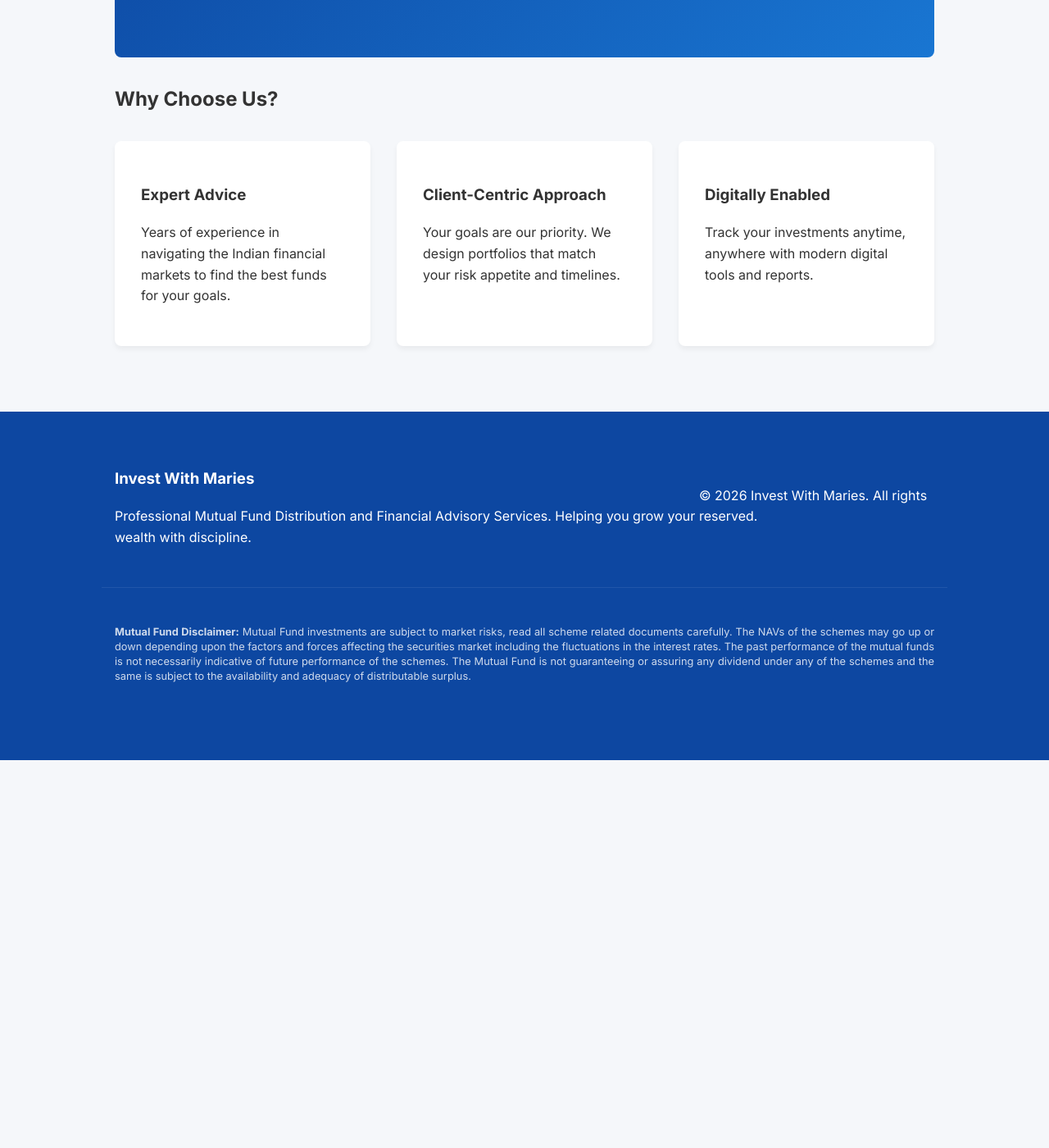
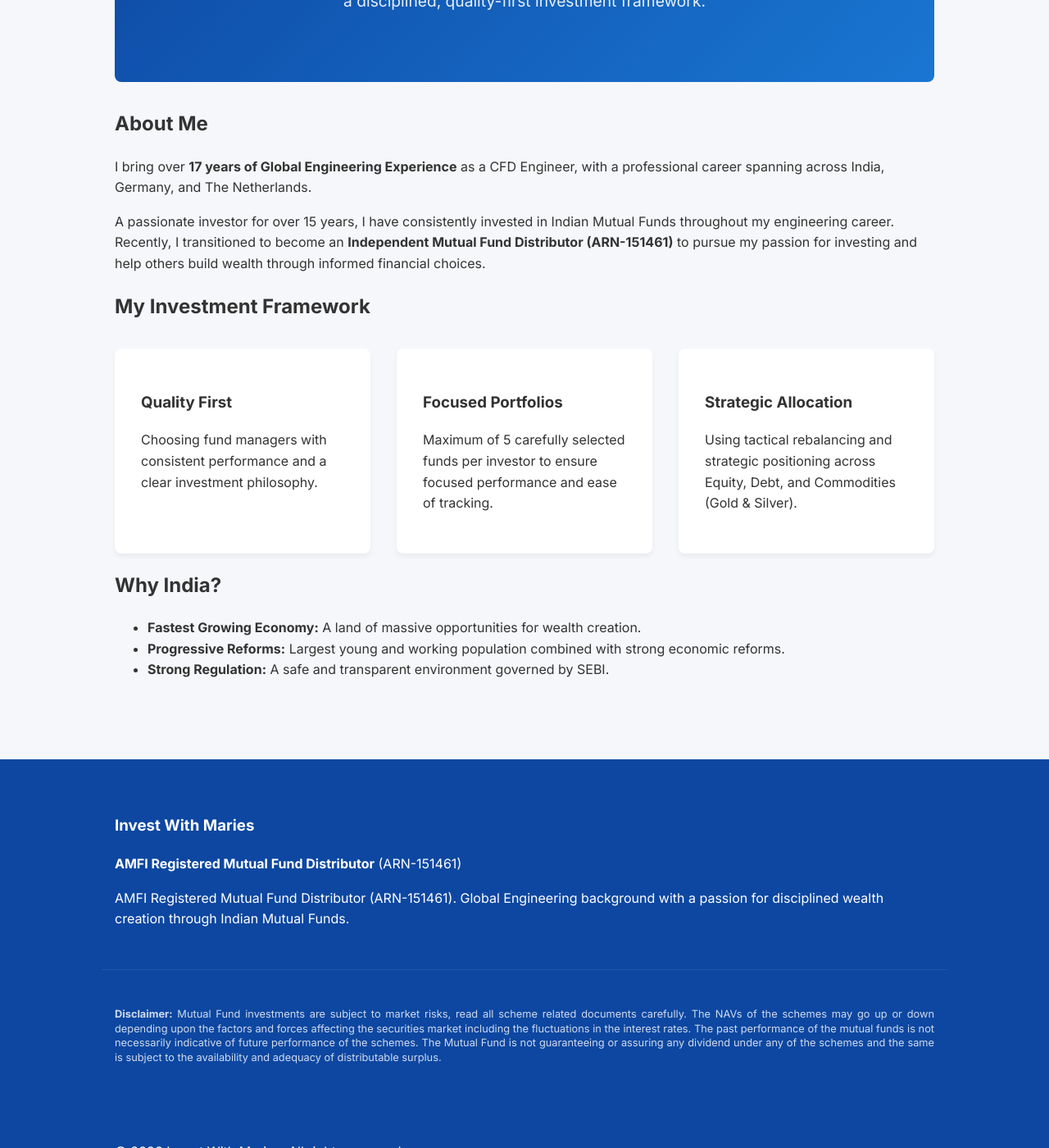
Before and after one commit to rmaries/InvestWithMaries, a Jekyll site: the page built from index.md, in a window 1280 px wide and 1400 px high, scrolled down 328 px. Shown: the whole window at 82% size. Built offline with Jekyll 4.4.1, drawn with Linux system fonts in a browser that asks for light colours; before the commit the page ends 1255 px from its top, so only the background shows below that; some of the changed text lies outside the part shown.

Commit message:
Update website content from PDF presentation and reformat footer

```diff
--- a/_config.yml
+++ b/_config.yml
@@ -1,8 +1,8 @@
 title: Invest With Maries
-email:
+email: rmaries@gmail.com
 description: >-
-  Professional Mutual Fund Distribution and Financial Advisory Services.
-  Helping you grow your wealth with discipline.
+  AMFI Registered Mutual Fund Distributor (ARN-151461).
+  Global Engineering background with a passion for disciplined wealth creation through Indian Mutual Funds.
 baseurl: "/InvestWithMaries" # the subpath of your site, e.g. /blog
 url: "https://rmaries.github.io" # the base hostname & protocol for your site
 github_username: rmaries
--- a/_includes/footer.html
+++ b/_includes/footer.html
@@ -2,18 +2,19 @@
     <div class="footer-container">
         <div class="footer-info">
             <h3>{{ site.title }}</h3>
+            <p><strong>AMFI Registered Mutual Fund Distributor</strong> (ARN-151461)</p>
             <p>{{ site.description }}</p>
-        </div>
-        <div class="footer-contact">
-            <p>&copy; {{ "now" | date: "%Y" }} {{ site.title }}. All rights reserved.</p>
         </div>
     </div>
     <div class="footer-disclaimer wrapper">
-        <p><strong>Mutual Fund Disclaimer:</strong> Mutual Fund investments are subject to market risks, read all scheme
+        <p><strong>Disclaimer:</strong> Mutual Fund investments are subject to market risks, read all scheme
             related documents carefully. The NAVs of the schemes may go up or down depending upon the factors and forces
             affecting the securities market including the fluctuations in the interest rates. The past performance of
             the mutual funds is not necessarily indicative of future performance of the schemes. The Mutual Fund is not
             guaranteeing or assuring any dividend under any of the schemes and the same is subject to the availability
             and adequacy of distributable surplus.</p>
     </div>
+    <div class="footer-contact wrapper">
+        <p>&copy; {{ "now" | date: "%Y" }} {{ site.title }}. All rights reserved.</p>
+    </div>
 </footer>
--- a/index.md
+++ b/index.md
@@ -4,24 +4,43 @@ title: Home
 ---
 
 <section class="hero">
-    <h1>Secure Your Financial Future</h1>
-    <p>Expert Mutual Fund Distribution and Wealth Management Solutions for Resident Individuals and NRIs.</p>
+    <h1>Strategic Mutual Fund Investing</h1>
+    <p>AMFI Registered Mutual Fund Distributor. Helping individuals and NRIs build long-term wealth through a disciplined, quality-first investment framework.</p>
 </section>
 
-<section class="features">
-    <h2>Why Choose Us?</h2>
+<section class="about-me">
+    <h2>About Me</h2>
+    <div class="content-block">
+        <p>I bring over <strong>17 years of Global Engineering Experience</strong> as a CFD Engineer, with a professional career spanning across India, Germany, and The Netherlands.</p>
+        <p>A passionate investor for over 15 years, I have consistently invested in Indian Mutual Funds throughout my engineering career. Recently, I transitioned to become an <strong>Independent Mutual Fund Distributor (ARN-151461)</strong> to pursue my passion for investing and help others build wealth through informed financial choices.</p>
+    </div>
+</section>
+
+<section class="investment-framework">
+    <h2>My Investment Framework</h2>
     <div class="services-grid">
         <div class="service-card">
-            <h3>Expert Advice</h3>
-            <p>Years of experience in navigating the Indian financial markets to find the best funds for your goals.</p>
+            <h3>Quality First</h3>
+            <p>Choosing fund managers with consistent performance and a clear investment philosophy.</p>
         </div>
         <div class="service-card">
-            <h3>Client-Centric Approach</h3>
-            <p>Your goals are our priority. We design portfolios that match your risk appetite and timelines.</p>
+            <h3>Focused Portfolios</h3>
+            <p>Maximum of 5 carefully selected funds per investor to ensure focused performance and ease of tracking.</p>
         </div>
         <div class="service-card">
-            <h3>Digitally Enabled</h3>
-            <p>Track your investments anytime, anywhere with modern digital tools and reports.</p>
+            <h3>Strategic Allocation</h3>
+            <p>Using tactical rebalancing and strategic positioning across Equity, Debt, and Commodities (Gold & Silver).</p>
         </div>
     </div>
 </section>
+
+<section class="why-india">
+    <h2>Why India?</h2>
+    <div class="content-block">
+        <ul>
+            <li><strong>Fastest Growing Economy:</strong> A land of massive opportunities for wealth creation.</li>
+            <li><strong>Progressive Reforms:</strong> Largest young and working population combined with strong economic reforms.</li>
+            <li><strong>Strong Regulation:</strong> A safe and transparent environment governed by SEBI.</li>
+        </ul>
+    </div>
+</section>
```
Also changed, not shown: contact.md (+26 -7 lines), services.md (+23 -9 lines), 2 other files.
